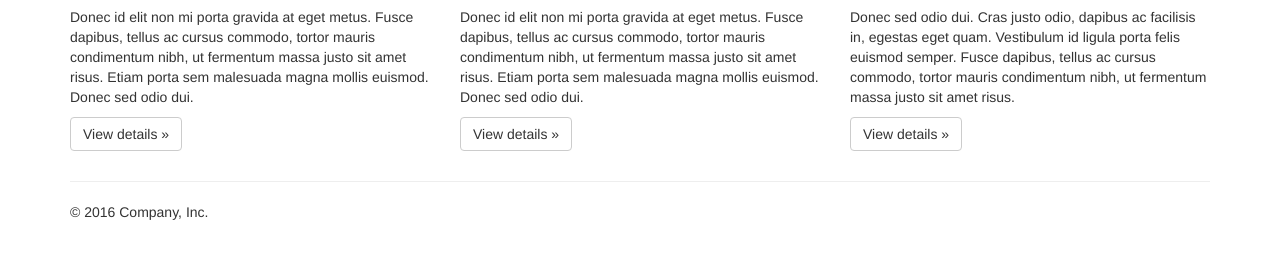
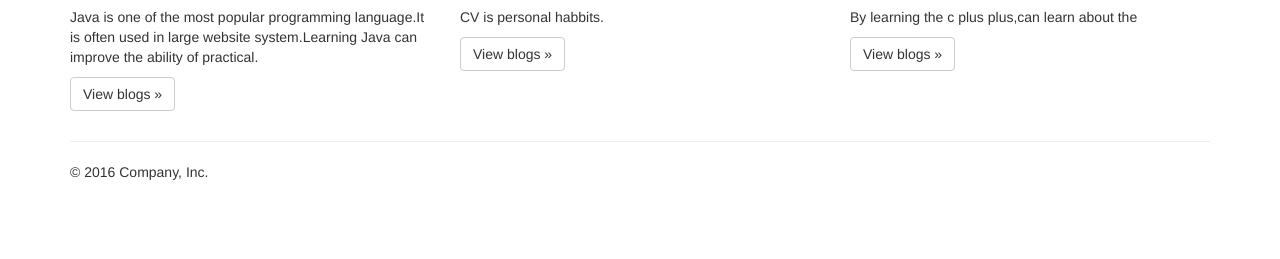
Before and after one commit to MyXiaoxin/MyXiaoxin.github.io, a plain HTML site: page index.html in a window 1280 px wide. Shown: the part 467-726 px from the top of the page. Drawn offline with Linux system fonts and the light colour scheme; files whose address does not match are found by name.

Commit message:
Update index.html

```diff
--- a/index.html
+++ b/index.html
@@ -59,18 +59,18 @@
       <div class="row">
         <div class="col-md-4">
           <h2>Java</h2>
-          <p>Donec id elit non mi porta gravida at eget metus. Fusce dapibus, tellus ac cursus commodo, tortor mauris condimentum nibh, ut fermentum massa justo sit amet risus. Etiam porta sem malesuada magna mollis euismod. Donec sed odio dui. </p>
-          <p><a class="btn btn-default" href="#" role="button">View details &raquo;</a></p>
+          <p>Java is one of the most popular programming language.It is often used in large website system.Learning Java can improve the ability of practical. </p>
+          <p><a class="btn btn-default" href="#" role="button">View blogs &raquo;</a></p>
         </div>
         <div class="col-md-4">
           <h2>Computer Vision</h2>
-          <p>Donec id elit non mi porta gravida at eget metus. Fusce dapibus, tellus ac cursus commodo, tortor mauris condimentum nibh, ut fermentum massa justo sit amet risus. Etiam porta sem malesuada magna mollis euismod. Donec sed odio dui. </p>
-          <p><a class="btn btn-default" href="#" role="button">View details &raquo;</a></p>
+          <p>CV is personal habbits.</p>
+          <p><a class="btn btn-default" href="#" role="button">View blogs &raquo;</a></p>
        </div>
         <div class="col-md-4">
           <h2>CPlusPlus</h2>
-          <p>Donec sed odio dui. Cras justo odio, dapibus ac facilisis in, egestas eget quam. Vestibulum id ligula porta felis euismod semper. Fusce dapibus, tellus ac cursus commodo, tortor mauris condimentum nibh, ut fermentum massa justo sit amet risus.</p>
-          <p><a class="btn btn-default" href="#" role="button">View details &raquo;</a></p>
+          <p>By learning the c plus plus,can learn about the </p>
+          <p><a class="btn btn-default" href="#" role="button">View blogs &raquo;</a></p>
         </div>
       </div>
 
```
